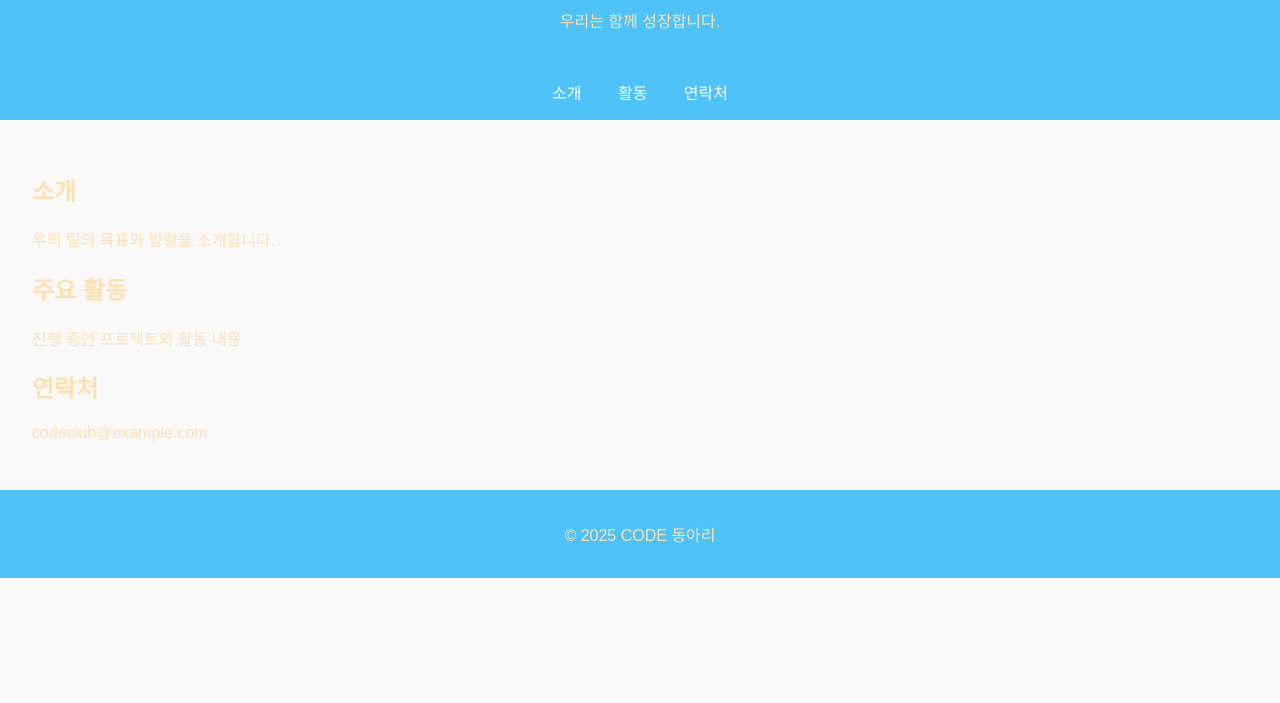
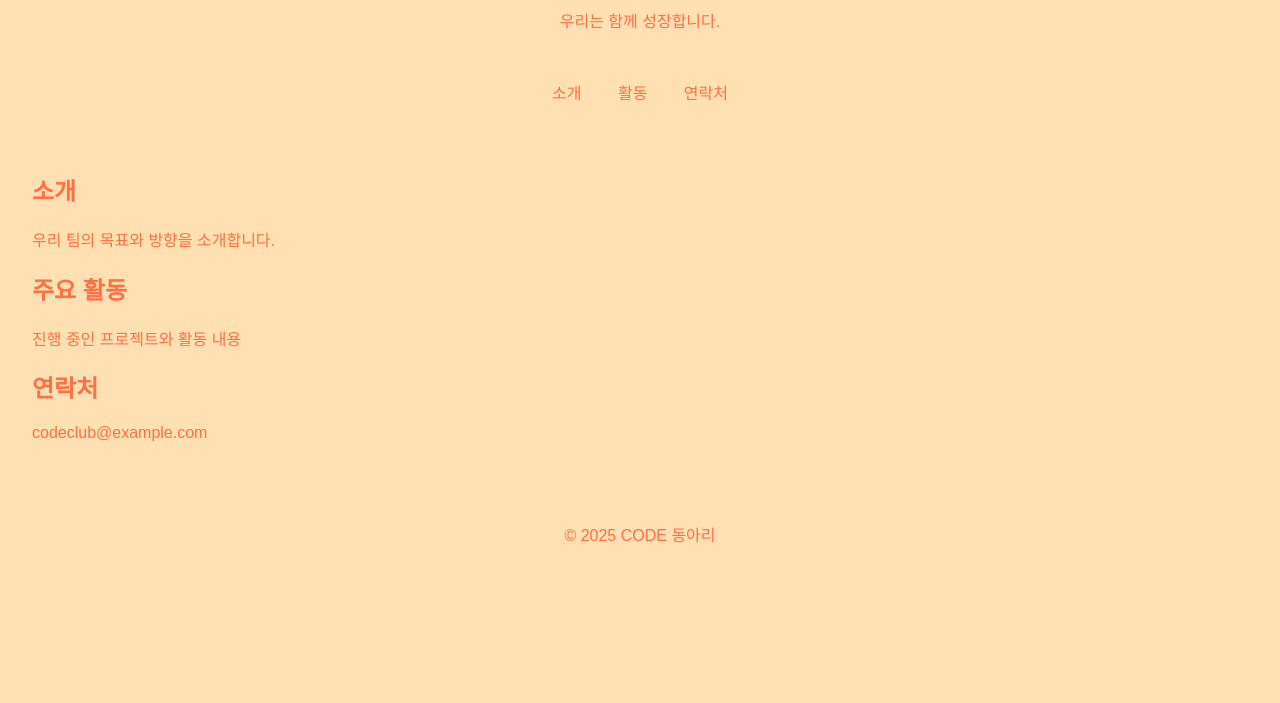
Before and after one commit to mmmmmmmininin09/2025-SM-CODE-FOX, a plain HTML site: page index.html in a window 1280 px wide. Shown: the part 97-800 px from the top of the page. Drawn offline with Linux system fonts and the light colour scheme.

Commit message:
Update style.css

```diff
--- a/assets/css/style.css
+++ b/assets/css/style.css
@@ -1,4 +1,4 @@
-body { font-family: sans-serif; margin: 0; padding: 0; background: #f9f9f9; color: #FFE0B2; }
-header, nav, footer { padding: 1rem; background-color: #4fc3f7; color: #FFE0B2; text-align: center; }
-nav a { margin: 0 1rem; color: white; text-decoration: none; }
+body { font-family: sans-serif; margin: 0; padding: 0; background: #FFE0B2; color: #FF7043; }
+header, nav, footer { padding: 1rem; background-color: #FFE0B2; color: #FF7043; text-align: center; }
+nav a { margin: 0 1rem; color: #FF7043; text-decoration: none; }
 main { padding: 2rem; }
```
